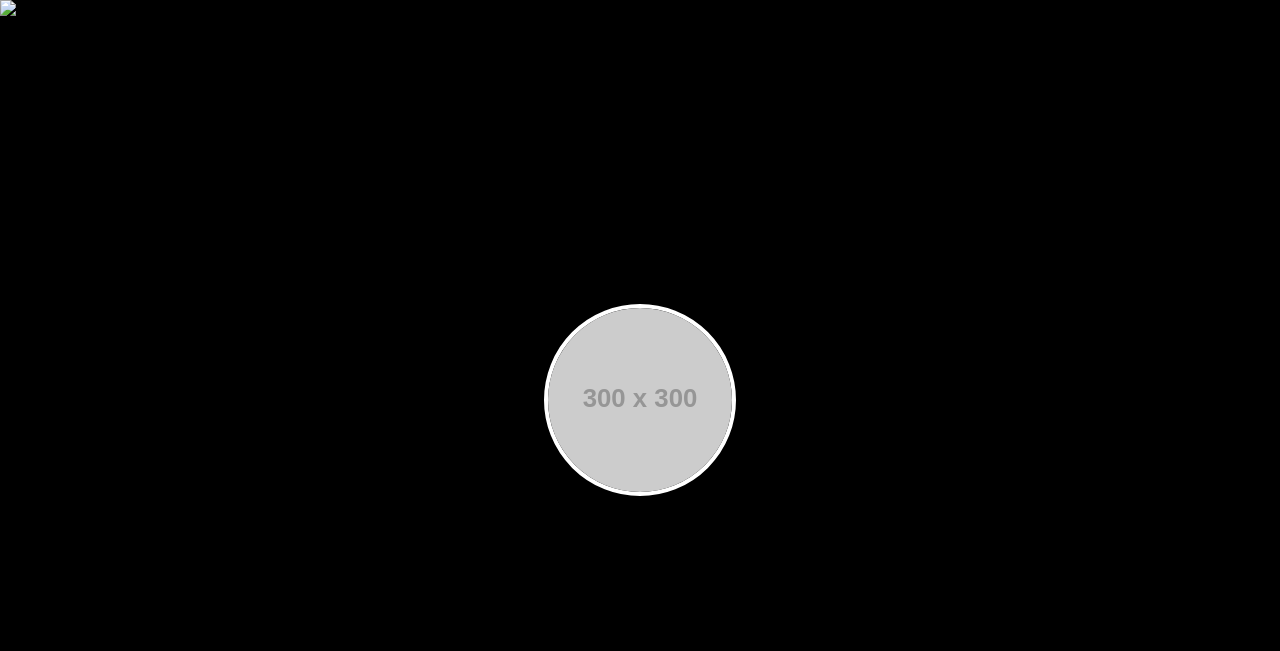
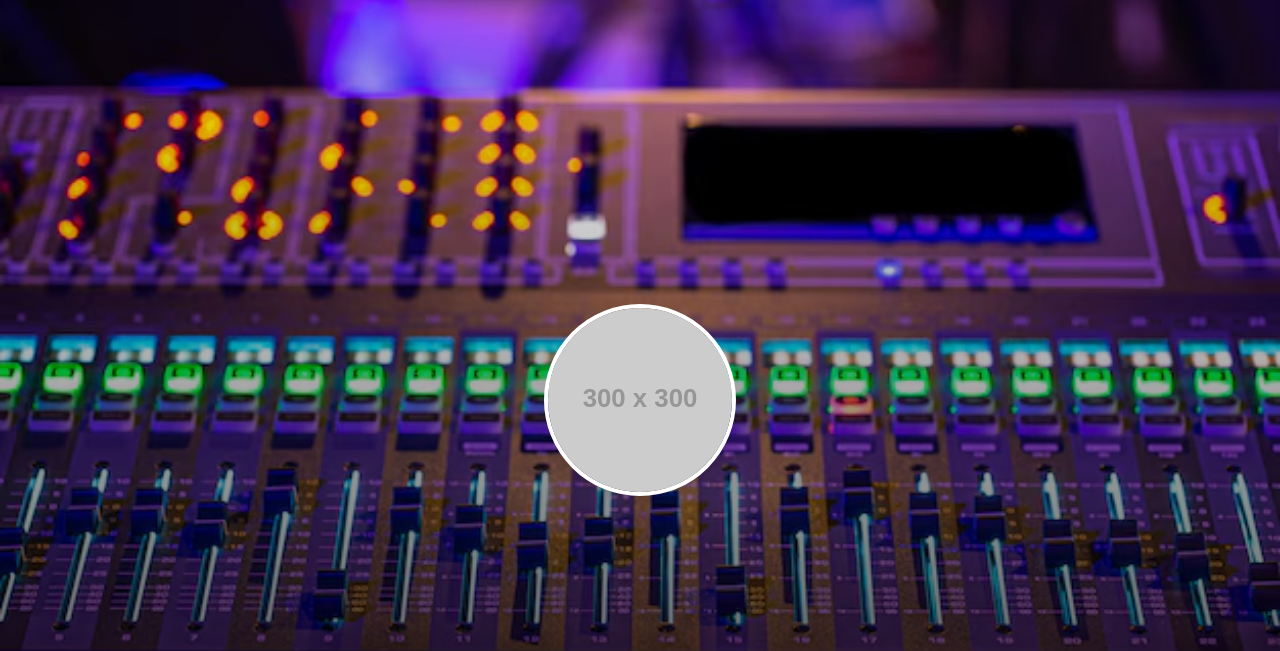
Before and after one commit to Liviujmk/filip-sait, a plain HTML site: page index.html in a window 1280 px wide. Shown: the top 651 px of the page. Drawn offline with nearby package versions, Linux system fonts and the light colour scheme; placeholder pictures from the web are drawn by us.

Commit message:
Update index.html

```diff
--- a/index.html
+++ b/index.html
@@ -11,7 +11,7 @@
     <!-- Fundal imagine cu mixer digital -->
     <div class="absolute inset-0 z-0">
       <img
-        src="images/mixer.avif"
+        src="mixer.avif"
         alt="Mixer digital"
         class="w-full h-full object-cover"
       />
```
